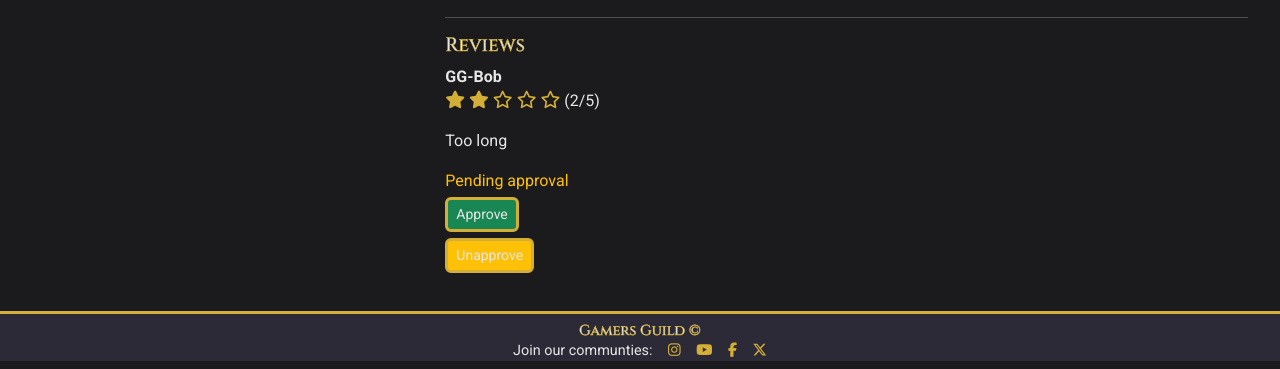
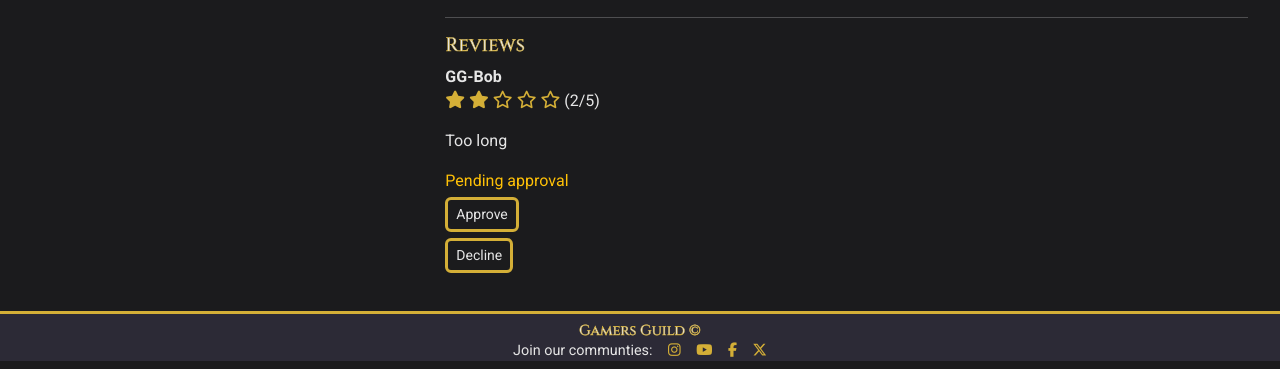
Before and after one commit to Lyd-W/gamers-guild, a Django app: page /ark-nova/ in a window 1280 px wide. Shown: the part 1371-1740 px from the top of the page. Run offline with Django 4.2, Linux system fonts and the light colour scheme; a user stored in the database is signed in; data comes from the database, SQL or seed files in the repository; both versions use the stored data as it was after the commit; some libraries are stand-ins or nearby versions.

Commit message:
Style admin approval buttons

```diff
--- a/home/templates/home/boardgame_detail.html
+++ b/home/templates/home/boardgame_detail.html
@@ -110,11 +110,11 @@
                       {% if not review.is_approved %}<p class="text-warning mb-1">Pending approval</p>{% endif %}
                       <form method="post" action="{% url 'approve_review' review.id %}">
                         {% csrf_token %}
-                        <button class="btn btn-success btn-sm">Approve</button>
+                        <button class="btn btn-sm">Approve</button>
                       </form>
                       <form method="post" action="{% url 'unapprove_review' review.id %}">
                         {% csrf_token %}
-                        <button class="btn btn-warning btn-sm">Unapprove</button>
+                        <button class="btn btn-sm">Decline</button>
                       </form>
                     </div>
                   {% endif %}
@@ -141,7 +141,6 @@
       </section>
     </section>
   </div>
-</div>
 {% endblock content %}
 {% block extra_js %}
   <script src="{% static 'js/reviews.js' %}"></script>
--- a/static/css/base.css
+++ b/static/css/base.css
@@ -575,7 +575,11 @@ input[type="range"].slider::-webkit-slider-thumb {
   transform: scale(1.15);
 }
 
-/* Propduct Page */
+.deleteConfirm {
+  color: var(--primary-highlight);
+}
+
+/* Product Page */
 .qty-group {
   max-width: 8rem;
   flex-wrap: nowrap;
@@ -597,7 +601,6 @@ input[type="range"].slider::-webkit-slider-thumb {
   text-decoration: none;
   padding-left: 1rem;
 }
-
 
 
 /* Toasts */
```
Also changed, not shown: db.sqlite3.
